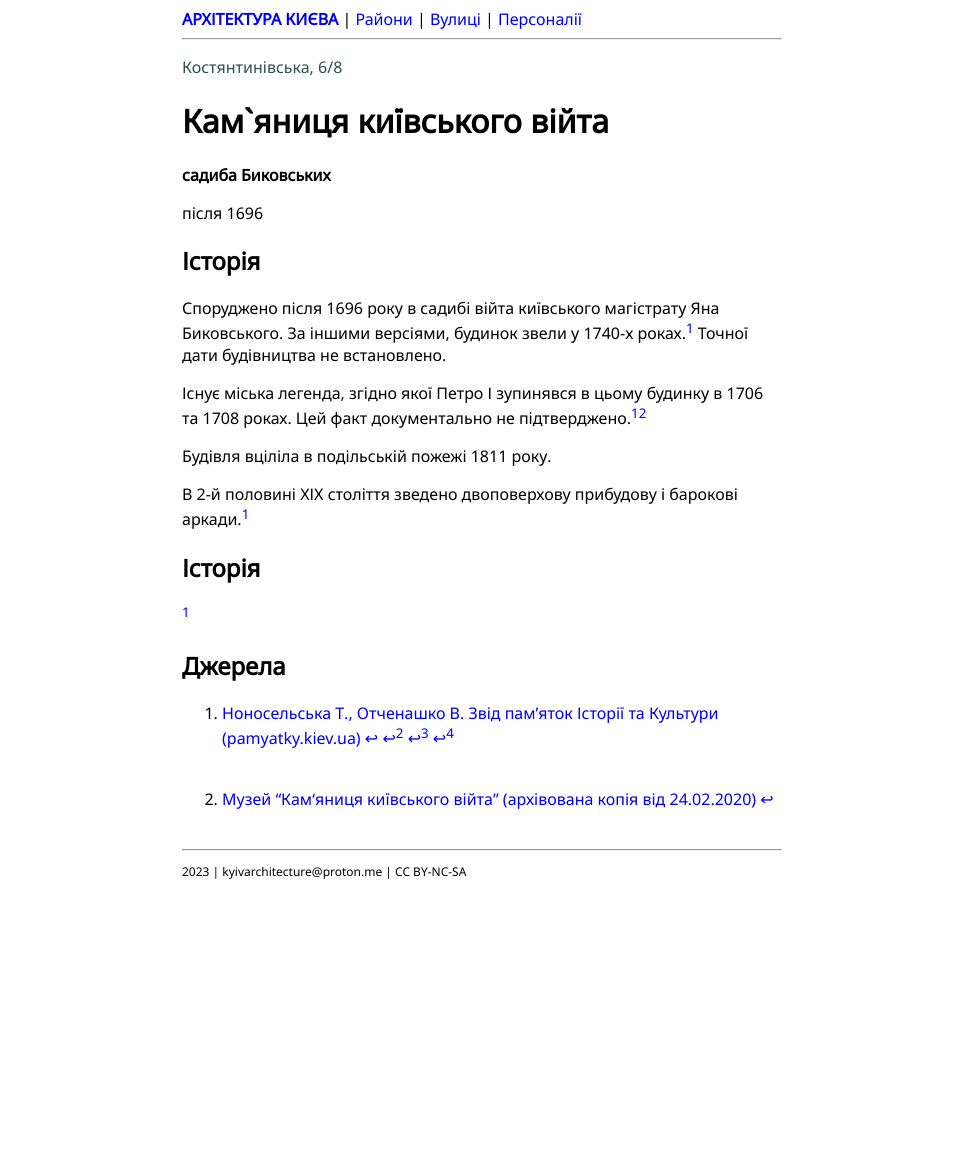
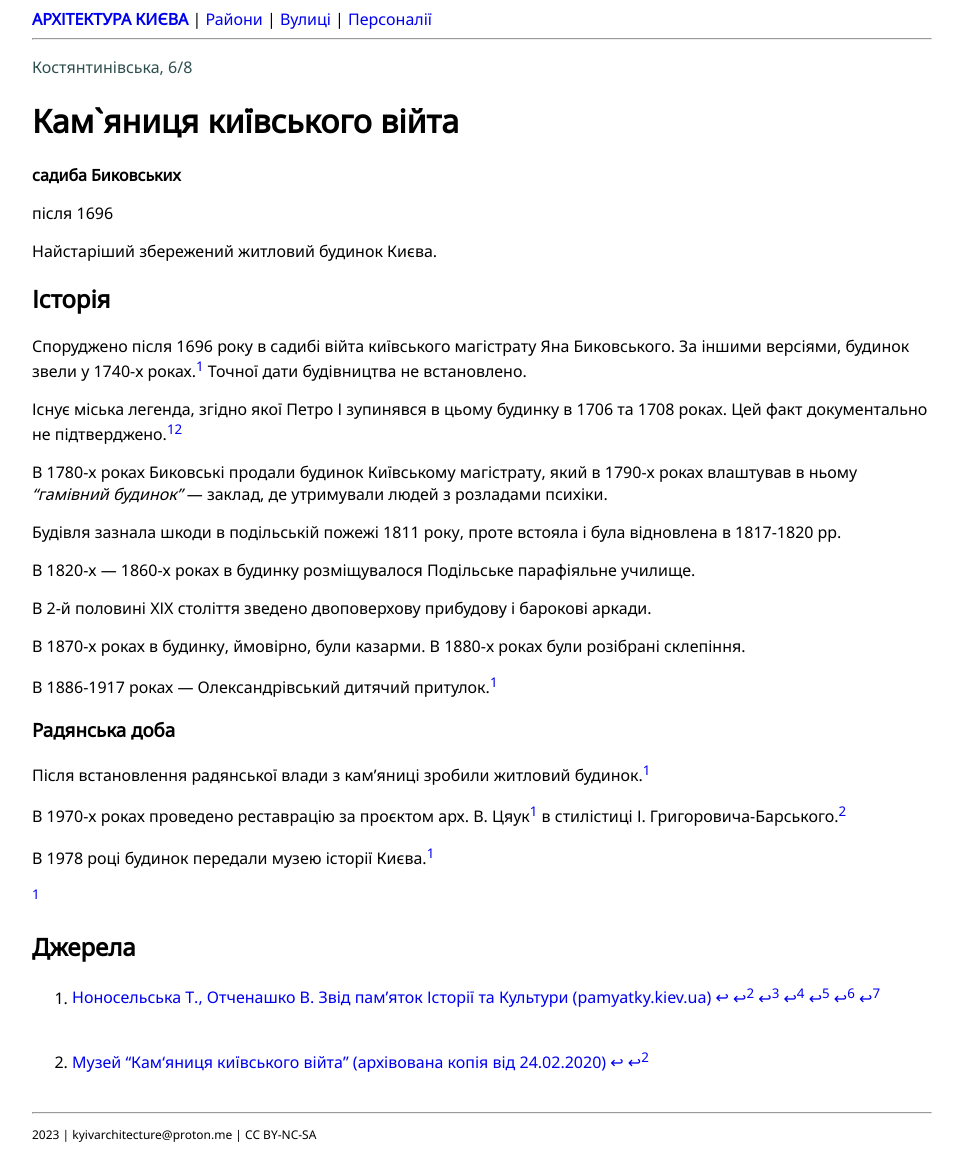
Before and after one commit to kyivarchitecture/kyivarchitecture-, a Jekyll site: the page built from _posts/2023-11-19-kostyantynivska_6_8.md, in a window 1280 px wide. Shown: the whole page, without its empty margins (158-1121 px from the left). Built offline with Jekyll 4.4.1, drawn with Linux system fonts in a browser that asks for light colours; before the commit the page ends 900 px from its top, so only the background shows below that.

Commit message:
content update

```diff
--- a/_includes/post-link.html
+++ b/_includes/post-link.html
@@ -1,2 +1,2 @@
-<a href="{{ post.url }}"><b>{{ post.title }}</b></a> <b><span class="" style="color:slategrey;">{{ post.date_display }}</span></b> <span class="feed_name_orig" style="color:slategrey;">{{ post.title_orig }}</span><br>
+<a href="{{ post.url }}"><b>{{ post.title }}</b></a> <b><span class="" style="color:slategrey;">{{ post.date_display }}</span></b> <span class="feed_name_orig" style="color:slategrey;">{{ post.title_orig }}</span> <span class="" style="color:darkred;">{{ post.date_lost_display }}</span><br>
 <span class="feed_address">{{ post.address_st }} {{ post.address_no }} {{ post.address_note }}</span>
--- a/_layouts/building.html
+++ b/_layouts/building.html
@@ -12,6 +12,7 @@
     <h1>{{ page.title }}</h1>
     <p class="title_orig"><b>{{ page.title_orig }}</b></h>
     <p class="date">{{ page.date_display }}</p>
+    <p class="address_note">{{ page.date_lost_display }}</p>
     <p class="authors">{{ page.authors }}</p>
     {{ content }}
     {% include footer.html %}
--- a/_posts/2023-11-17-gonchara_33.markdown
+++ b/_posts/2023-11-17-gonchara_33.markdown
@@ -32,7 +32,7 @@ page_author: "Андрій Волотковський"
 
 В 1928-1976 рр. — НДІ гігієни праці МОЗ УРСР.[^1]
 
-В 1948 році відновлено. Замінено ліпнину балкону, вікна і т.д.[^2]
+В 1948 році відновлено. Замінено ліпнину балкону, вікна тощо.[^2]
 
 ### В часи незалежності
 
--- a/_posts/2023-11-18-bulvar_shevchenka_27.markdown
+++ b/_posts/2023-11-18-bulvar_shevchenka_27.markdown
@@ -10,18 +10,18 @@ date_display: "1849"
 date_lost:
 date_lost_display: ""
 page_brief: ""
-tags: ["_decade_1840-ті","_person_Кульженко, Стефан","_street_Тараса Шевченка бульвар","_loc_Центр міста"]
+tags: ["_decade_1840-ті","_street_Тараса Шевченка бульвар","_loc_Центр міста"]
 permalink: bulvar-shevchenka/27
 page_author: "Андрій Волотковський"
 ---
 
 ## Історія
 
-З 1849 по 1917 роки будинок слугував виправним закладом.[^1]
+З 1849 по 1917 рік в будинку розміщувався виправний заклад.[^1]
 
 ### Українська революція
 
-В січні 1918 року в обіг було введено банкноти карбованців УНР. Оскільки типографія Кульженка не мала технічних можливостей щоб виконати замовлення, виробництво налагодили в приміщенні колишнього арештантського відділення. [^2]
+В 1918 році в приміщеннях колишнього арештантського відділення друкували карбованці УНР — перші українські гроші. [^2]
 
 ## Сучасність
 
--- a/_posts/2023-11-19-kostyantynivska_6_8.md
+++ b/_posts/2023-11-19-kostyantynivska_6_8.md
@@ -11,21 +11,37 @@ date_lost:
 date_lost_display: ""
 page_brief: ""
 categories:
-tags: ["_person_","_street_Костянтинівська","_loc_Поділ"]
+tags: ["_person_Цяук, В.","_person_Григорович-Барський, Іван","_street_Костянтинівська","_loc_Поділ"]
 permalink: kostyantynivska/6/8
 ---
+
+Найстаріший збережений житловий будинок Києва.
+
 ## Історія
 
 Споруджено після 1696 року в садибі війта київського магістрату Яна Биковського. За іншими версіями, будинок звели у 1740-х роках.[^1] Точної дати будівництва не встановлено.
 
 Існує міська легенда, згідно якої Петро І зупинявся в цьому будинку в 1706 та 1708 роках. Цей факт документально не підтверджено.[^1][^2]
 
-Будівля вціліла в подільській пожежі 1811 року.
+В 1780-х роках Биковські продали будинок Київському магістрату, який в 1790-х роках влаштував в ньому *"гамівний будинок"* — заклад, де утримували людей з розладами психіки.
 
-В 2-й половині ХІХ століття зведено двоповерхову прибудову і барокові аркади.[^1]
+Будівля зазнала шкоди в подільській пожежі 1811 року, проте встояла і була відновлена в 1817-1820 рр.
 
+В 1820-х — 1860-х роках в будинку розміщувалося Подільське парафіяльне училище.
 
-## Історія
+В 2-й половині ХІХ століття зведено двоповерхову прибудову і барокові аркади.
+
+В 1870-х роках в будинку, ймовірно, були казарми. В 1880-х роках були розібрані склепіння.
+
+В 1886-1917 роках — Олександрівський дитячий притулок.[^1]
+
+### Радянська доба
+
+Після встановлення радянської влади з кам'яниці зробили житловий будинок.[^1]
+
+В 1970-х роках проведено реставрацію за проєктом арх. В. Цяук[^1] в стилістиці І. Григоровича-Барського.[^2]
+
+В 1978 році будинок передали музею історії Києва.[^1]
 
 [^1]
 
--- a/css/style.css
+++ b/css/style.css
@@ -21,7 +21,7 @@ div.header {
 body {
 	font-family: "Noto Sans", sans-serif ;
 	display: table-cell;
-    width: 600px;
+    width: 900px;
 }
 
 a {
```
Also changed, not shown: _posts/2023-11-20-volodymyrska_40_a.md (added, +39 -0 lines), _posts/2023-11-23-honchara-26_lost.md (added, +28 -0 lines), _posts/2023-11-23-honchara-26a_lost.md (added, +24 -0 lines), _posts/2023-11-23-oleny-telihy_12.md (added, +49 -0 lines).
